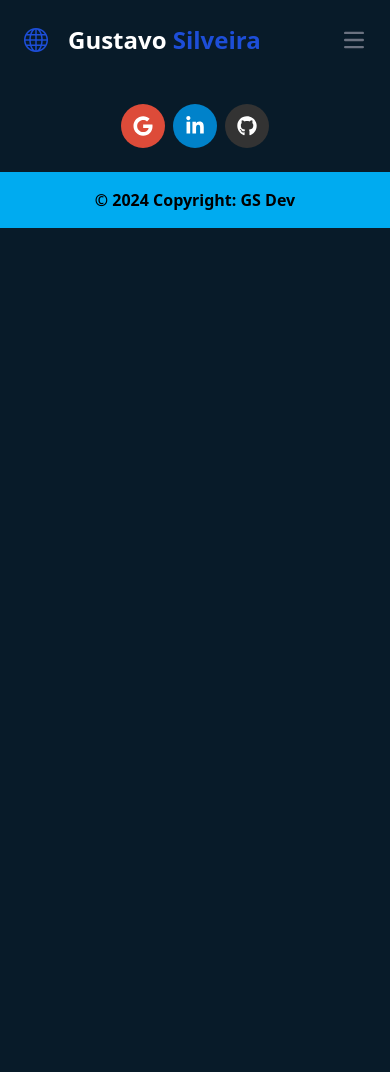
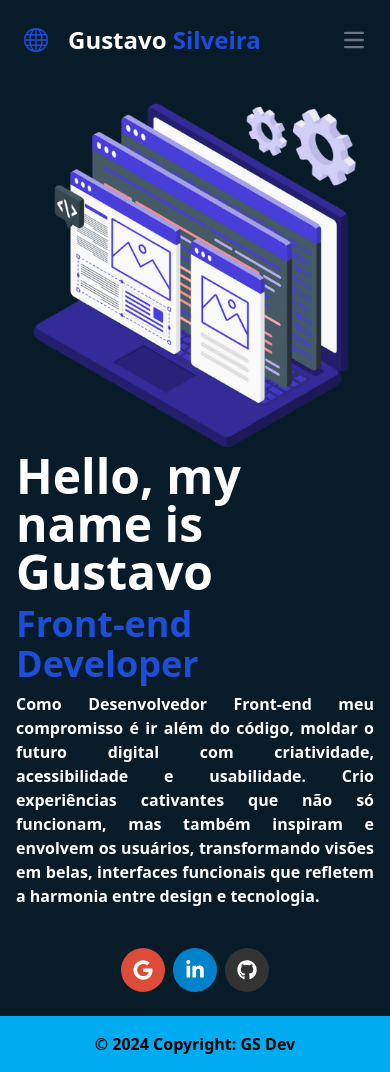
Before and after one commit to SilveiraGustavo/Portfolio-v2, a website: page index.html in a window 390 px wide. Before the commit the page ends 844 px from the top, so only its background shows below. Drawn offline with nearby package versions, Linux system fonts and the light colour scheme.

Commit message:
Add section Home
Construção da section Home, com a implementação de um design totalmente responsivo.

```diff
--- a/index.html
+++ b/index.html
@@ -47,7 +47,26 @@
     </div>
   </nav>
 
-
+  <main>
+    <section id="Home">
+        <div class="max-w-screen-xl h-[100vh] flex flex-col-reverse lg:flex-row items-center mx-auto p-4">
+            <div class="w-full lg:w-1/2 flex flex-col">
+                <h1 class="text-5xl text-white font-bold mb-2">Hello, my name is Gustavo</h1>
+                <h5 class="text-4xl text-blue-700 font-bold mb-2">Front-end Developer</h5>
+                <p class="text-white font-semibold text-justify">
+                    Como Desenvolvedor Front-end meu compromisso é ir além do código,
+                    moldar o futuro digital com criatividade, acessibilidade
+                    e usabilidade. Crio experiências cativantes que não só funcionam,
+                    mas também inspiram e envolvem os usuários, transformando visões em belas,
+                    interfaces funcionais que refletem a harmonia entre design e tecnologia.
+                </p>
+            </div>
+            <div class="w-full lg:w-1/2 mt-4 lg:mt-0">
+                <img src="./src/assets/Animation.png" alt="Animação">
+            </div>
+        </div>
+    </section>
+  </main>
 
   <!--Footer container-->
 <footer
```
